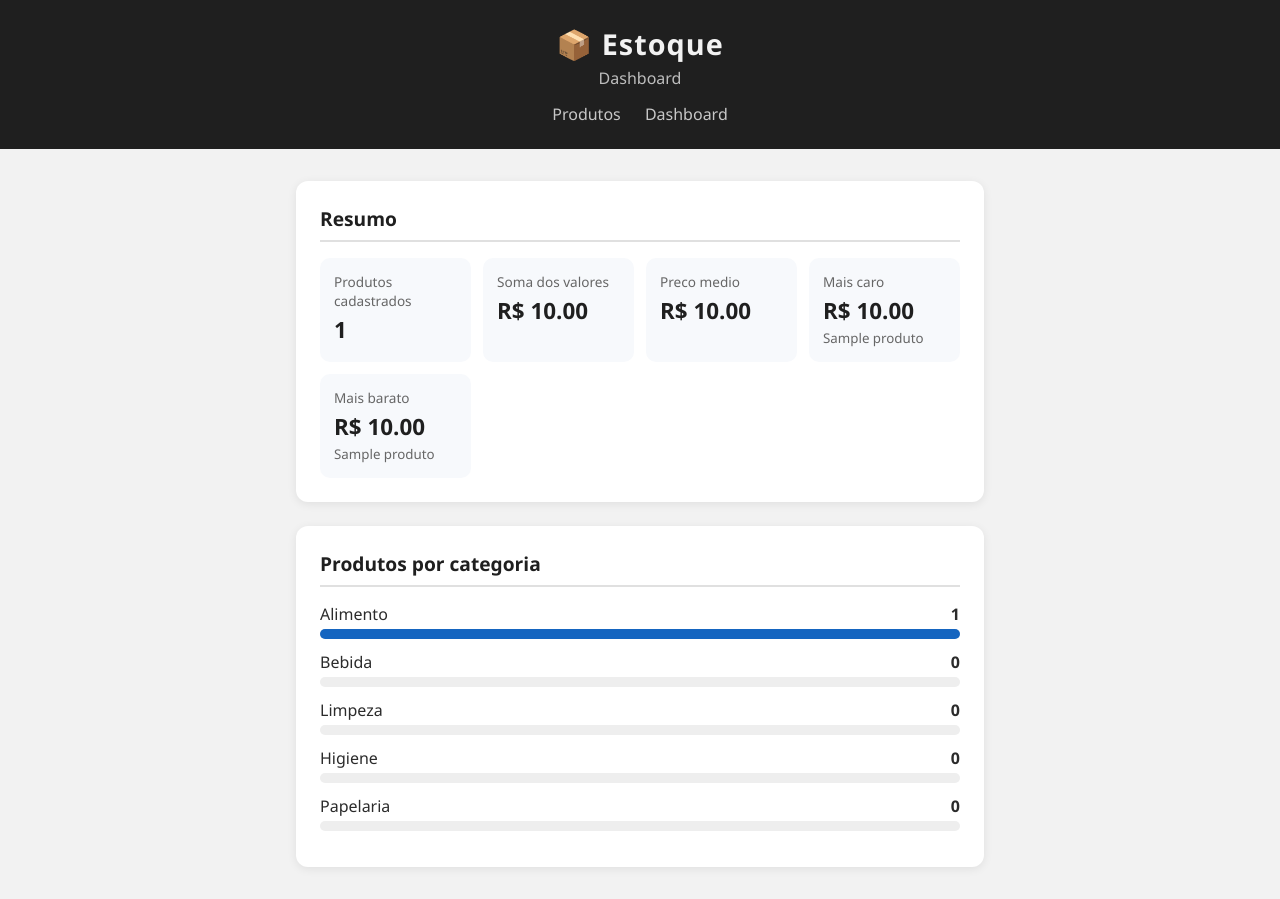
After one commit to FelipeSDF/Academia, a Django app: page /dashboard in a window 1280 px wide. The commit adds this page. Run offline with Django 5.2, Linux system fonts and the light colour scheme; tables that the repository leaves empty hold one stand-in row (values such as "Sample post").

Commit message:
adiciona dashboard com resumo dos precos e produtos por categoria

```diff
--- /dev/null
+++ b/produtos/templates/dashboard.html
@@ -0,0 +1,147 @@
+<!DOCTYPE html>
+<html lang="pt-br">
+<head>
+    <meta charset="UTF-8">
+    <meta name="viewport" content="width=device-width, initial-scale=1.0">
+    <title>Dashboard</title>
+    <style>
+        * { box-sizing: border-box; }
+
+        body {
+            margin: 0;
+            font-family: "Segoe UI", Roboto, Arial, sans-serif;
+            background: #f2f2f2;
+            color: #2b2b2b;
+        }
+
+        header {
+            background: #1f1f1f;
+            color: #f2f2f2;
+            padding: 24px 16px;
+            text-align: center;
+        }
+
+        header h1 { margin: 0; font-size: 1.8rem; letter-spacing: 1px; }
+        header p { margin: 4px 0 0; opacity: .75; }
+
+        nav { margin-top: 14px; }
+        nav a { color: #f2f2f2; text-decoration: none; margin: 0 10px; opacity: .8; }
+        nav a:hover { opacity: 1; text-decoration: underline; }
+
+        main {
+            max-width: 720px;
+            margin: 32px auto;
+            padding: 0 16px;
+            display: grid;
+            gap: 24px;
+        }
+
+        .card {
+            background: #fff;
+            border-radius: 12px;
+            padding: 24px;
+            box-shadow: 0 2px 10px rgba(0, 0, 0, .08);
+        }
+
+        .card h2 {
+            margin: 0 0 16px;
+            font-size: 1.2rem;
+            color: #1f1f1f;
+            border-bottom: 2px solid #e0e0e0;
+            padding-bottom: 8px;
+        }
+
+        .numeros {
+            display: grid;
+            grid-template-columns: repeat(auto-fit, minmax(150px, 1fr));
+            gap: 12px;
+        }
+
+        .numero {
+            background: #f7f9fc;
+            border-radius: 10px;
+            padding: 14px;
+        }
+
+        .numero span { display: block; color: #666; font-size: .85rem; }
+        .numero strong { display: block; font-size: 1.4rem; margin-top: 4px; color: #1f1f1f; }
+        .numero small { color: #666; }
+
+        .categoria { margin-bottom: 12px; }
+
+        .categoria p {
+            display: flex;
+            justify-content: space-between;
+            margin: 0 0 4px;
+        }
+
+        .barra {
+            height: 10px;
+            background: #eee;
+            border-radius: 999px;
+        }
+
+        .barra div {
+            height: 100%;
+            background: #1565c0;
+            border-radius: 999px;
+        }
+    </style>
+</head>
+<body>
+
+    <header>
+        <h1>📦 Estoque</h1>
+        <p>Dashboard</p>
+        <nav>
+            <a href="/home">Produtos</a>
+            <a href="/dashboard">Dashboard</a>
+        </nav>
+    </header>
+
+    <main>
+        <section class="card">
+            <h2>Resumo</h2>
+
+            <div class="numeros">
+                <div class="numero">
+                    <span>Produtos cadastrados</span>
+                    <strong>{{ total }}</strong>
+                </div>
+                <div class="numero">
+                    <span>Soma dos valores</span>
+                    <strong>R$ {{ precos.total|default:0|floatformat:2 }}</strong>
+                </div>
+                <div class="numero">
+                    <span>Preco medio</span>
+                    <strong>R$ {{ precos.media|default:0|floatformat:2 }}</strong>
+                </div>
+                <div class="numero">
+                    <span>Mais caro</span>
+                    <strong>R$ {{ mais_caro.valor|default:0|floatformat:2 }}</strong>
+                    <small>{{ mais_caro.nome }}</small>
+                </div>
+                <div class="numero">
+                    <span>Mais barato</span>
+                    <strong>R$ {{ mais_barato.valor|default:0|floatformat:2 }}</strong>
+                    <small>{{ mais_barato.nome }}</small>
+                </div>
+            </div>
+        </section>
+
+        <section class="card">
+            <h2>Produtos por categoria</h2>
+
+            {% for categoria in categorias %}
+                <div class="categoria">
+                    <p><span>{{ categoria.nome }}</span> <strong>{{ categoria.quantidade }}</strong></p>
+                    <div class="barra">
+                        <div style="width: {% widthratio categoria.quantidade total 100 %}%"></div>
+                    </div>
+                </div>
+            {% endfor %}
+        </section>
+    </main>
+
+</body>
+</html>
--- a/produtos/urls.py
+++ b/produtos/urls.py
@@ -6,4 +6,5 @@ urls = [
     path('home', views.home),
     path('editar/<int:id>', views.editar),
     path('excluir/<int:id>', views.excluir),
+    path('dashboard', views.dashboard),
 ]
--- a/produtos/views.py
+++ b/produtos/views.py
@@ -1,4 +1,4 @@
-from django.db.models import Q
+from django.db.models import Q, Avg, Sum
 from django.shortcuts import render, redirect
 from .models import Produto
 from .forms import ProdutoForm
@@ -56,3 +56,21 @@ def editar(request, id):
 def excluir(request, id):
     Produto.objects.get(id=id).delete()
     return redirect('/home')
+
+
+def dashboard(request):
+    produtos = Produto.objects.all()
+
+    categorias = []
+    for valor, nome in Produto.Tipo.choices:
+        categorias.append({'nome': nome, 'quantidade': produtos.filter(tipo=valor).count()})
+
+    precos = produtos.aggregate(media=Avg('valor'), total=Sum('valor'))
+
+    return render(request, 'dashboard.html', {
+        'total': produtos.count(),
+        'categorias': categorias,
+        'precos': precos,
+        'mais_caro': produtos.order_by('-valor').first(),
+        'mais_barato': produtos.order_by('valor').first(),
+    })
```
Also changed, not shown: produtos/templates/editar.html (+8 -0 lines), produtos/templates/index.html (+8 -0 lines).
